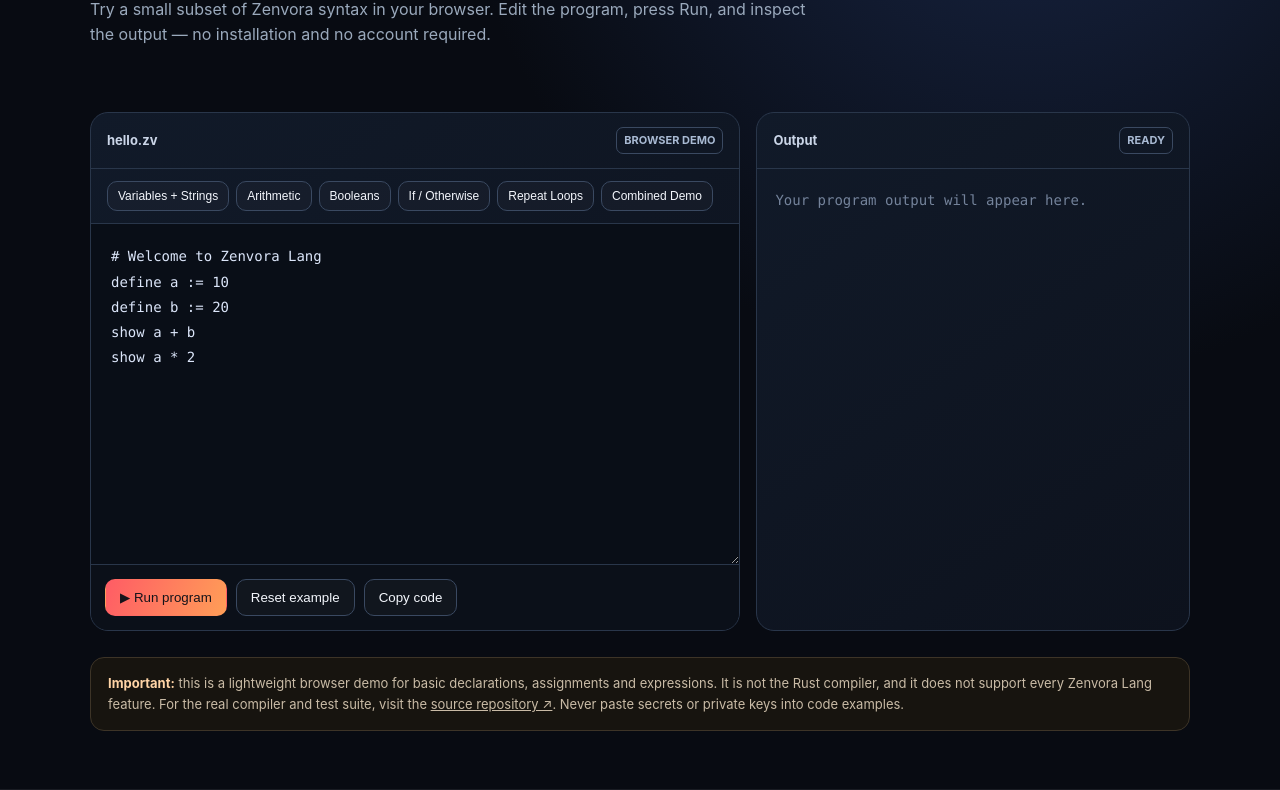
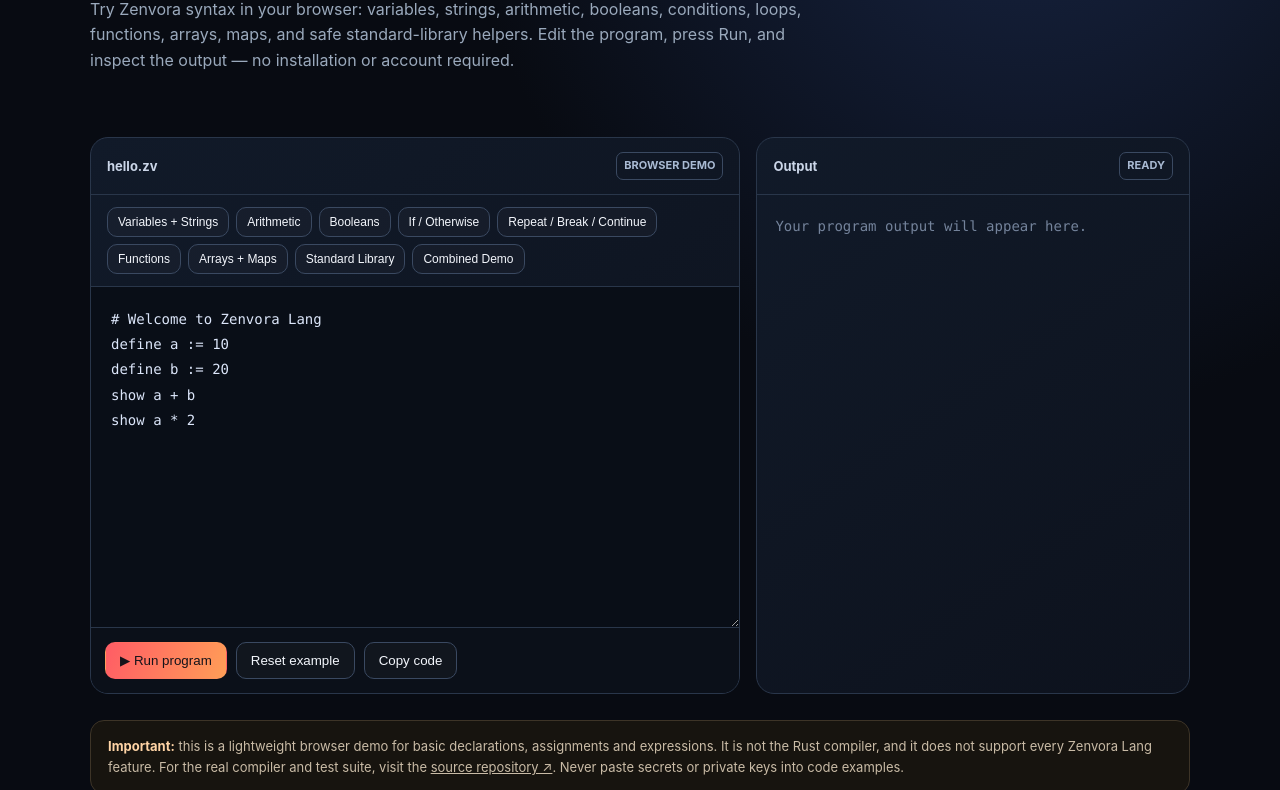
Before and after one commit to vikash7644/zenvora-lang, a plain HTML site: page website/playground.html in a window 1280 px wide. Shown: the part 235-1025 px from the top of the page. Drawn offline with Linux system fonts and the light colour scheme.

Commit message:
Expose expanded language examples and clarify browser playground scope

```diff
--- a/website/playground.html
+++ b/website/playground.html
@@ -14,10 +14,10 @@
 <body>
 <header class="wrap nav"><a class="brand" href="index.html"><span class="mark">Z</span><span>ZENVORA</span></a><a class="back" href="index.html">← Ecosystem home</a></header>
 <main class="wrap">
-<section class="hero"><div class="tag">Developer tools · Early preview</div><h1>Zenvora Lang <span style="color:#9bb4ff">Playground.</span></h1><p>Try a small subset of Zenvora syntax in your browser. Edit the program, press Run, and inspect the output — no installation and no account required.</p></section>
+<section class="hero"><div class="tag">Developer tools · Expanded browser preview</div><h1>Zenvora Lang <span style="color:#9bb4ff">Playground.</span></h1><p>Try Zenvora syntax in your browser: variables, strings, arithmetic, booleans, conditions, loops, functions, arrays, maps, and safe standard-library helpers. Edit the program, press Run, and inspect the output — no installation or account required.</p></section>
 <div class="lab">
 <section class="panel" aria-label="Code editor"><div class="panelhead"><span>hello.zv</span><span class="status">BROWSER DEMO</span></div>
-<div class="examples" aria-label="Load an example"><button data-example="variables">Variables + Strings</button><button data-example="math">Arithmetic</button><button data-example="booleans">Booleans</button><button data-example="condition">If / Otherwise</button><button data-example="loops">Repeat Loops</button><button data-example="combined">Combined Demo</button></div>
+<div class="examples" aria-label="Load an example"><button data-example="variables">Variables + Strings</button><button data-example="math">Arithmetic</button><button data-example="booleans">Booleans</button><button data-example="condition">If / Otherwise</button><button data-example="loops">Repeat / Break / Continue</button><button data-example="functions">Functions</button><button data-example="collections">Arrays + Maps</button><button data-example="stdlib">Standard Library</button><button data-example="combined">Combined Demo</button></div>
 <textarea id="code" spellcheck="false" autocapitalize="off" autocomplete="off" aria-label="Zenvora code editor"># Welcome to Zenvora Lang
 define a := 10
 define b := 20
```
